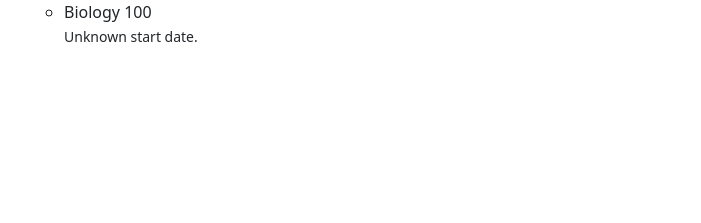
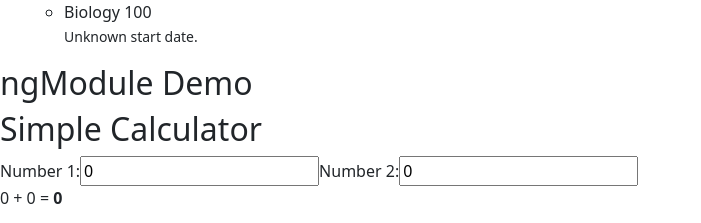
Before and after one commit to ShareghYusefi/school-app, an Angular app: page / in a window 1280 px wide. Shown: the part 767-990 px from the top of the page, without its empty margins (0-701 px from the left). Before the commit the page ends 831 px from the top, so only its background shows below. Built offline with nearby package versions, Linux system fonts and the light colour scheme.

Commit message:
math module

```diff
--- a/src/app/app-module.ts
+++ b/src/app/app-module.ts
@@ -9,12 +9,13 @@ import { Navbar } from './components/navbar/navbar';
 import { FormsModule } from '@angular/forms';
 import { ColorfulBg } from './directives/colorful-bg';
 import { CapitalizationPipe } from './pipes/capitalization-pipe';
+import { MathModule } from './modules/math/math-module';
 
 // You can think of an Angular module like a folder in your project that tells Angular what;s inside it and how the pieces work together.
 @NgModule({
   // components/directives/pipes belong to this module
   declarations: [App, Custom, Course, Navbar, ColorfulBg, CapitalizationPipe],
-  imports: [BrowserModule, AppRoutingModule, FormsModule],
+  imports: [BrowserModule, AppRoutingModule, FormsModule, MathModule],
   providers: [provideBrowserGlobalErrorListeners()],
   bootstrap: [App],
 })
--- a/src/app/app.html
+++ b/src/app/app.html
@@ -8,4 +8,7 @@
 
 <course></course>
 
+<h2>ngModule Demo</h2>
+<calculator></calculator>
+
 <router-outlet />
--- /dev/null
+++ b/src/app/modules/math/calculator/calculator.html
@@ -0,0 +1,11 @@
+<h2>Simple Calculator</h2>
+
+<label for="num1">Number 1:</label>
+<input type="number" [(ngModel)]="num1" id="num1" />
+
+<label for="num2">Number 2:</label>
+<input type="number" [(ngModel)]="num2" id="num2" />
+
+<p>
+  {{ num1 }} + {{ num2 }} = <strong>{{ total }}</strong>
+</p>
--- /dev/null
+++ b/src/app/modules/math/calculator/calculator.ts
@@ -0,0 +1,16 @@
+import { Component } from '@angular/core';
+
+@Component({
+  selector: 'calculator',
+  standalone: false,
+  templateUrl: './calculator.html',
+  styleUrl: './calculator.css',
+})
+export class Calculator {
+  num1: number = 0;
+  num2: number = 0;
+
+  get total(): number {
+    return this.num1 + this.num2;
+  }
+}
```
Also changed, not shown: src/app/modules/math/math-module.ts (added, +12 -0 lines), src/app/modules/math/calculator/calculator.css (added), 1 other file (tests, documents, lock files or other folders).
